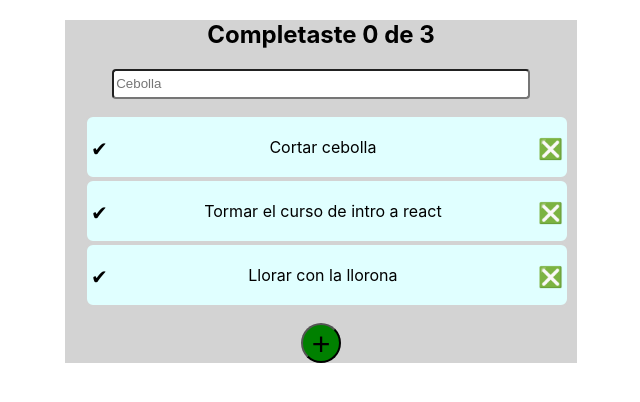
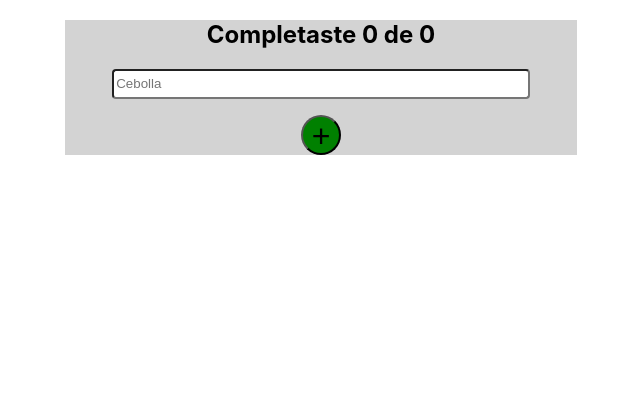
Before and after one commit to DigiCris/todolist_react, a React (Create React App) app: page / in a window 1280 px wide. Shown: the top 402 px of the page, without its empty margins (319-959 px from the left). Built offline with nearby package versions, Linux system fonts and the light colour scheme.

Commit message:
LocalStorage modified to become a custom hook

```diff
--- a/src/App.js
+++ b/src/App.js
@@ -7,16 +7,46 @@ import {TodoList} from  './Components/home/todoList/todoList';
 import {CreateTodoButton} from  './Components/home/createTodoButton';
 
 
-const defaultTodos = [
-  {text:'Cortar cebolla', completed:false},
-  {text:'Tormar el curso de intro a react', completed:false},
-  {text:'Llorar con la llorona', completed:false}
-];
+
+
+function useLocalStorage(itemName, initialValue)
+{
+  let defaultItems = initialValue;
+
+  if(!localStorage.getItem(itemName))
+  {
+      defaultItems = initialValue; /*[
+      {text:'Cortar cebolla', completed:false},
+      {text:'Tormar el curso de intro a react', completed:false},
+      {text:'Llorar con la llorona', completed:false}
+    ];*/
+  }
+  else
+  {
+    defaultItems= JSON.parse(localStorage.getItem(itemName));
+  }
+  const [items,setItems]=React.useState(defaultItems);
+
+  function saveItems(newItems)
+  {
+    setItems(newItems);
+    localStorage.setItem(itemName,JSON.stringify(newItems));
+  }
+
+  return[items, saveItems];
+
+}
+
+
+
 
 function App() {
 
+
   const [searchValue, setSearchValue]=React.useState('');
-  const [todos,setTodos]=React.useState(defaultTodos);
+
+  const [todos, setTodos]=useLocalStorage('MyTodos',[]);
+//todos
 
   const completedTodos=todos.filter( todo => todo.completed==true ).length;
   const totalTodos=todos.length;
@@ -42,6 +72,7 @@ function App() {
     let newTodos=[...searchTodos];
     newTodos[todoIndex].completed=true;
     console.log(newTodos);
+    //saveTodos(newTodos);
     setTodos(newTodos);
   }
 
@@ -51,6 +82,7 @@ function App() {
     let newTodos=[...searchTodos];
     newTodos.splice(todoIndex,1);
     console.log(newTodos);
+    //saveTodos(newTodos);
     setTodos(newTodos);
   }
 
```
